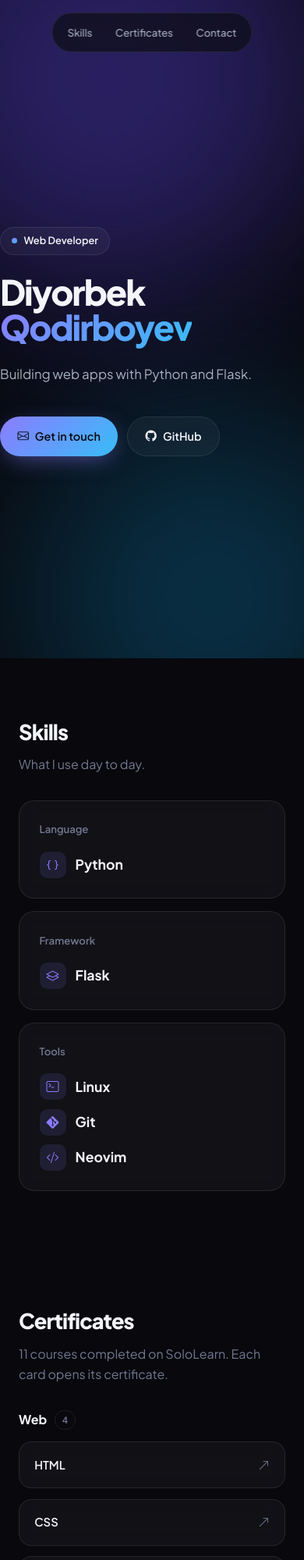
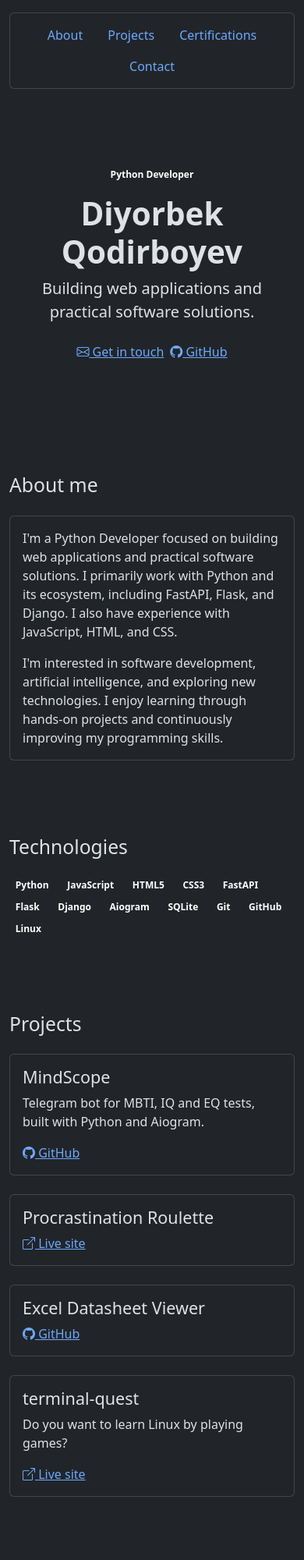
Before and after one commit to dvrone/my-website, a plain HTML site: page index.html in a window 390 px wide. Shown: the top 2000 px of the page at 78% size. Drawn offline with nearby package versions, Linux system fonts and the light colour scheme.

Commit message:
Updated with Bootstrap 6

```diff
--- a/index.html
+++ b/index.html
@@ -1,272 +1,184 @@
 <!doctype html>
-<html lang="en">
+<html lang="en" data-bs-theme="dark">
 
 <head>
   <meta charset="UTF-8" />
   <meta name="viewport" content="width=device-width, initial-scale=1.0" />
-  <title>Diyorbek Qodirboyev | Web Developer</title>
+  <title>Diyorbek Qodirboyev | Python Developer</title>
 
-  <meta name="description" content="Diyorbek Qodirboyev: web developer building with Python and Flask." />
+  <meta name="description"
+    content="Diyorbek Qodirboyev: Python developer building web applications and practical software with Flask, FastAPI and Django." />
   <meta name="author" content="Diyorbek Qodirboyev" />
-  <meta property="og:title" content="Diyorbek Qodirboyev | Web Developer" />
-  <meta property="og:description" content="Web developer. Python and Flask." />
+  <meta property="og:title" content="Diyorbek Qodirboyev | Python Developer" />
+  <meta property="og:description" content="Python developer. Web applications and practical software solutions." />
   <meta property="og:type" content="website" />
-  <meta name="theme-color" content="#08080d" />
 
   <link rel="icon" href="favicon.ico" sizes="any" />
-  <link rel="preconnect" href="https://fonts.googleapis.com" />
-  <link rel="preconnect" href="https://fonts.gstatic.com" crossorigin />
-  <link href="https://fonts.googleapis.com/css2?family=Plus+Jakarta+Sans:wght@400;500;600;700;800&display=swap"
-    rel="stylesheet" />
   <link rel="stylesheet" href="https://cdn.jsdelivr.net/npm/bootstrap-icons@1.13.1/font/bootstrap-icons.min.css" />
-
-  <style>
-    *, *::before, *::after { box-sizing: border-box; margin: 0; padding: 0; }
-    html { scroll-behavior: smooth; scroll-padding-top: 5rem; }
-
-    :root {
-      --bg: #08080d;
-      --card: rgba(255, 255, 255, 0.04);
-      --card-h: rgba(255, 255, 255, 0.07);
-      --line: rgba(255, 255, 255, 0.09);
-      --line-h: rgba(139, 124, 255, 0.55);
-      --text: #aab0c0;
-      --heading: #f4f5fa;
-      --muted: #727890;
-      --a1: #8b7cff;
-      --a2: #38bdf8;
-      --grad: linear-gradient(135deg, var(--a1), var(--a2));
-      --radius: 20px;
-      --page: 1040px;
-      --font: "Plus Jakarta Sans", system-ui, -apple-system, sans-serif;
-    }
-
-    body {
-      font-family: var(--font); background: var(--bg); color: var(--text);
-      line-height: 1.65; overflow-x: hidden; -webkit-font-smoothing: antialiased;
-    }
-    a { color: inherit; text-decoration: none; }
-    ::selection { background: var(--a1); color: #fff; }
-    a:focus-visible { outline: 2px solid var(--a2); outline-offset: 3px; }
-
-    /* Ambient glow */
-    .glow { position: fixed; inset: 0; z-index: -1; pointer-events: none; overflow: hidden; }
-    .glow::before, .glow::after { content: ""; position: absolute; border-radius: 50%; filter: blur(110px); opacity: 0.35; }
-    .glow::before { width: 560px; height: 560px; background: #6a4dff; top: -180px; left: -140px; }
-    .glow::after { width: 480px; height: 480px; background: #0ea5e9; bottom: -160px; right: -120px; opacity: 0.25; }
-
-    .container { max-width: var(--page); margin: 0 auto; padding: 0 1.5rem; }
-
-    /* Floating nav */
-    nav {
-      position: fixed; top: 1rem; left: 50%; transform: translateX(-50%); z-index: 50;
-      display: flex; align-items: center; gap: 0.25rem; padding: 0.4rem;
-      background: rgba(14, 14, 22, 0.7); border: 1px solid var(--line); border-radius: 999px;
-      backdrop-filter: blur(14px); -webkit-backdrop-filter: blur(14px);
-    }
-    nav a { font-size: 0.82rem; font-weight: 500; color: var(--text); padding: 0.45rem 1rem; border-radius: 999px; transition: background 0.2s, color 0.2s; }
-    nav a:hover { background: var(--card-h); color: var(--heading); }
-
-    /* Hero */
-    .hero { min-height: 100dvh; display: flex; align-items: center; padding: 6rem 0 4rem; }
-    .pill {
-      display: inline-flex; align-items: center; gap: 0.5rem; font-size: 0.8rem; font-weight: 600; color: var(--heading);
-      padding: 0.4rem 0.9rem; border: 1px solid var(--line); border-radius: 999px; background: var(--card);
-    }
-    .pill::before { content: ""; width: 7px; height: 7px; border-radius: 50%; background: var(--grad); }
-    h1 {
-      margin-top: 1.5rem; font-size: clamp(2.8rem, 9vw, 5.6rem); font-weight: 800; line-height: 1.02;
-      letter-spacing: -0.045em; color: var(--heading);
-    }
-    h1 .grad { background: var(--grad); -webkit-background-clip: text; background-clip: text; color: transparent; }
-    .hero p.sub { margin-top: 1.5rem; font-size: clamp(1.05rem, 2.4vw, 1.3rem); max-width: 34ch; color: var(--text); }
-    .cta { margin-top: 2.5rem; display: flex; flex-wrap: wrap; gap: 0.75rem; }
-    .btn {
-      display: inline-flex; align-items: center; gap: 0.5rem; padding: 0.8rem 1.4rem; border-radius: 999px;
-      font-size: 0.9rem; font-weight: 600; transition: transform 0.15s, box-shadow 0.2s, background 0.2s;
-    }
-    .btn:active { transform: scale(0.97); }
-    .btn-primary { background: var(--grad); color: #0a0a12; box-shadow: 0 8px 30px -8px rgba(139, 124, 255, 0.6); }
-    .btn-primary:hover { box-shadow: 0 10px 38px -6px rgba(139, 124, 255, 0.85); }
-    .btn-ghost { border: 1px solid var(--line); background: var(--card); color: var(--heading); }
-    .btn-ghost:hover { background: var(--card-h); }
-
-    /* Sections */
-    section { padding: 4.5rem 0; }
-    .sec-head { margin-bottom: 2rem; }
-    h2 { font-size: clamp(1.7rem, 4vw, 2.3rem); font-weight: 800; letter-spacing: -0.035em; color: var(--heading); }
-    .sec-head p { margin-top: 0.4rem; color: var(--muted); }
-
-    .card {
-      background: var(--card); border: 1px solid var(--line); border-radius: var(--radius);
-      backdrop-filter: blur(10px); -webkit-backdrop-filter: blur(10px);
-    }
-
-    /* Skills */
-    .skills { display: grid; grid-template-columns: repeat(3, 1fr); gap: 1rem; }
-    .skill { padding: 1.6rem; transition: border-color 0.25s, background 0.25s, transform 0.25s; }
-    .skill:hover { border-color: var(--line-h); background: var(--card-h); transform: translateY(-3px); }
-    .skill h3 { font-size: 0.82rem; font-weight: 600; color: var(--muted); margin-bottom: 1.1rem; }
-    .skill ul { list-style: none; display: flex; flex-direction: column; gap: 0.7rem; }
-    .skill li { display: flex; align-items: center; gap: 0.75rem; font-size: 1.1rem; font-weight: 700; color: var(--heading); }
-    .skill li i {
-      display: grid; place-items: center; width: 34px; height: 34px; border-radius: 10px; font-size: 1rem;
-      background: rgba(139, 124, 255, 0.12); color: var(--a1);
-    }
-
-    /* Certificates */
-    .cert-group + .cert-group { margin-top: 2.25rem; }
-    .cert-title { display: flex; align-items: center; gap: 0.6rem; font-size: 1rem; font-weight: 700; color: var(--heading); margin-bottom: 0.9rem; }
-    .cert-title span { font-size: 0.72rem; font-weight: 600; color: var(--muted); padding: 0.1rem 0.55rem; border: 1px solid var(--line); border-radius: 999px; }
-    .cert-grid { display: grid; grid-template-columns: repeat(auto-fill, minmax(230px, 1fr)); gap: 0.85rem; }
-    .cert {
-      display: flex; align-items: center; justify-content: space-between; gap: 0.75rem; padding: 1.05rem 1.2rem;
-      font-weight: 600; font-size: 0.92rem; color: var(--heading); border-radius: 16px;
-      transition: border-color 0.25s, background 0.25s, transform 0.25s;
-    }
-    .cert i { color: var(--muted); transition: color 0.2s, transform 0.2s; }
-    .cert:hover { border-color: var(--line-h); background: var(--card-h); transform: translateY(-3px); }
-    .cert:hover i { color: var(--a2); transform: translate(2px, -2px); }
-
-    /* Contact + footer */
-    .contact-card { padding: clamp(1.75rem, 5vw, 3rem); text-align: center; }
-    .contact-card h2 { margin-bottom: 0.6rem; }
-    .contact-card p { color: var(--muted); }
-    .contact-card .cta { justify-content: center; }
-    footer { padding: 2rem 0 3rem; text-align: center; font-size: 0.78rem; color: var(--muted); }
-
-    /* Reveal */
-    .reveal { opacity: 0; transform: translateY(18px); transition: opacity 0.6s ease, transform 0.6s ease; }
-    .reveal.visible { opacity: 1; transform: none; }
-
-    @media (max-width: 760px) {
-      .skills { grid-template-columns: 1fr; }
-      nav a { padding: 0.45rem 0.8rem; }
-    }
-    @media (prefers-reduced-motion: reduce) {
-      html { scroll-behavior: auto; }
-      .reveal { opacity: 1; transform: none; transition: none; }
-      * { transition: none !important; }
-    }
-  </style>
+  <link href="https://cdn.jsdelivr.net/npm/bootstrap@6.0.0-alpha.1/dist/css/bootstrap.min.css" rel="stylesheet" integrity="sha384-B/GM4XqrwHnWXNOWMbloTmrYXZg10cakYGmpfsR/bbzQ6JAJI4ihuyADKLnBgrCe" crossorigin="anonymous">
 </head>
 
 <body>
-  <div class="glow" aria-hidden="true"></div>
 
-  <nav aria-label="Main">
-    <a href="#skills">Skills</a>
-    <a href="#certificates">Certificates</a>
-    <a href="#contact">Contact</a>
-  </nav>
-
-  <header class="container hero">
-    <div>
-      <span class="pill">Web Developer</span>
-      <h1>Diyorbek<br /><span class="grad">Qodirboyev</span></h1>
-      <p class="sub">Building web apps with Python and Flask.</p>
-      <div class="cta">
-        <a class="btn btn-primary" href="mailto:kodirboev@proton.me"><i class="bi bi-envelope" aria-hidden="true"></i> Get in touch</a>
-        <a class="btn btn-ghost" href="https://github.com/dvrone" target="_blank" rel="noopener noreferrer"><i class="bi bi-github" aria-hidden="true"></i> GitHub</a>
-      </div>
+  <!-- Nav -->
+  <header class="sticky-top pt-3">
+    <div class="container">
+      <nav class="card card-translucent" aria-label="Main">
+        <ul class="nav nav-pills justify-content-center p-2 mb-0">
+          <li class="nav-item"><a class="nav-link" href="#about">About</a></li>
+          <li class="nav-item"><a class="nav-link" href="#projects">Projects</a></li>
+          <li class="nav-item"><a class="nav-link" href="#certifications">Certifications</a></li>
+          <li class="nav-item"><a class="nav-link" href="#contact">Contact</a></li>
+        </ul>
+      </nav>
     </div>
   </header>
 
+  <!-- Hero -->
+  <section class="container py-5 my-5 text-center">
+    <span class="badge badge-subtle theme-primary">Python Developer</span>
+    <h1 class="display-2 fw-bold mt-3">Diyorbek Qodirboyev</h1>
+    <p class="lead fg-2 mb-4">Building web applications and practical software solutions.</p>
+    <div class="d-flex flex-wrap justify-content-center gap-2">
+      <a class="btn-solid theme-primary btn-lg" href="mailto:kodirboev@proton.me"><i class="bi bi-envelope" aria-hidden="true"></i> Get in touch</a>
+      <a class="btn-outline theme-secondary btn-lg" href="https://github.com/dvrone" target="_blank" rel="noopener noreferrer"><i class="bi bi-github" aria-hidden="true"></i> GitHub</a>
+    </div>
+  </section>
+
   <main>
-    <section id="skills">
-      <div class="container">
-        <div class="sec-head reveal">
-          <h2>Skills</h2>
-          <p>What I use day to day.</p>
-        </div>
-        <div class="skills">
-          <div class="card skill reveal">
-            <h3>Language</h3>
-            <ul><li><i class="bi bi-braces" aria-hidden="true"></i> Python</li></ul>
-          </div>
-          <div class="card skill reveal">
-            <h3>Framework</h3>
-            <ul><li><i class="bi bi-layers" aria-hidden="true"></i> Flask</li></ul>
-          </div>
-          <div class="card skill reveal">
-            <h3>Tools</h3>
-            <ul>
-              <li><i class="bi bi-terminal" aria-hidden="true"></i> Linux</li>
-              <li><i class="bi bi-git" aria-hidden="true"></i> Git</li>
-              <li><i class="bi bi-code-slash" aria-hidden="true"></i> Neovim</li>
-            </ul>
-          </div>
-        </div>
+    <!-- About -->
+    <section class="container py-5" id="about">
+      <h2 class="mb-4">About me</h2>
+      <div class="card card-body">
+        <p class="card-text">I'm a Python Developer focused on building web applications and practical software solutions. I primarily work with Python and its ecosystem, including FastAPI, Flask, and Django. I also have experience with JavaScript, HTML, and CSS.</p>
+        <p class="card-text">I'm interested in software development, artificial intelligence, and exploring new technologies. I enjoy learning through hands-on projects and continuously improving my programming skills.</p>
       </div>
     </section>
 
-    <section id="certificates">
-      <div class="container">
-        <div class="sec-head reveal">
-          <h2>Certificates</h2>
-          <p>11 courses completed on SoloLearn. Each card opens its certificate.</p>
-        </div>
+    <!-- Technologies -->
+    <section class="container py-5" id="technologies">
+      <h2 class="mb-4">Technologies</h2>
+      <div class="d-flex flex-wrap gap-2">
+        <span class="badge badge-subtle theme-primary rounded-pill">Python</span>
+        <span class="badge badge-subtle theme-primary rounded-pill">JavaScript</span>
+        <span class="badge badge-subtle theme-primary rounded-pill">HTML5</span>
+        <span class="badge badge-subtle theme-primary rounded-pill">CSS3</span>
+        <span class="badge badge-subtle theme-primary rounded-pill">FastAPI</span>
+        <span class="badge badge-subtle theme-primary rounded-pill">Flask</span>
+        <span class="badge badge-subtle theme-primary rounded-pill">Django</span>
+        <span class="badge badge-subtle theme-primary rounded-pill">Aiogram</span>
+        <span class="badge badge-subtle theme-primary rounded-pill">SQLite</span>
+        <span class="badge badge-subtle theme-primary rounded-pill">Git</span>
+        <span class="badge badge-subtle theme-primary rounded-pill">GitHub</span>
+        <span class="badge badge-subtle theme-primary rounded-pill">Linux</span>
+      </div>
+    </section>
 
-        <div class="cert-group reveal">
-          <div class="cert-title">Web <span>4</span></div>
-          <div class="cert-grid">
-            <a class="card cert" href="https://www.sololearn.com/certificates/CC-1PQBJBBJ" target="_blank" rel="noopener noreferrer">HTML <i class="bi bi-arrow-up-right" aria-hidden="true"></i></a>
-            <a class="card cert" href="https://www.sololearn.com/certificates/CC-UDZZTQKR" target="_blank" rel="noopener noreferrer">CSS <i class="bi bi-arrow-up-right" aria-hidden="true"></i></a>
-            <a class="card cert" href="https://www.sololearn.com/certificates/CC-YOBGLOPK" target="_blank" rel="noopener noreferrer">JavaScript <i class="bi bi-arrow-up-right" aria-hidden="true"></i></a>
-            <a class="card cert" href="https://www.sololearn.com/certificates/CC-42JDPEAJ" target="_blank" rel="noopener noreferrer">Web Development <i class="bi bi-arrow-up-right" aria-hidden="true"></i></a>
+    <!-- Projects -->
+    <section class="container py-5" id="projects">
+      <h2 class="mb-4">Projects</h2>
+      <div class="row row-cols-1 md:row-cols-2 g-4">
+
+        <div class="col">
+          <div class="card h-100">
+            <div class="card-body">
+              <h3 class="card-title h4">MindScope</h3>
+              <p class="card-text fg-2">Telegram bot for MBTI, IQ and EQ tests, built with Python and Aiogram.</p>
+              <a class="btn-outline theme-primary btn-sm mt-auto align-self-start" href="https://github.com/dvrone/mindscope" target="_blank" rel="noopener noreferrer"><i class="bi bi-github" aria-hidden="true"></i> GitHub</a>
+            </div>
           </div>
         </div>
 
-        <div class="cert-group reveal">
-          <div class="cert-title">Python <span>3</span></div>
-          <div class="cert-grid">
-            <a class="card cert" href="https://www.sololearn.com/certificates/CC-JTIHM0XZ" target="_blank" rel="noopener noreferrer">Introduction to Python <i class="bi bi-arrow-up-right" aria-hidden="true"></i></a>
-            <a class="card cert" href="https://www.sololearn.com/certificates/CC-XYQZOWKC" target="_blank" rel="noopener noreferrer">Python Intermediate <i class="bi bi-arrow-up-right" aria-hidden="true"></i></a>
-            <a class="card cert" href="https://www.sololearn.com/certificates/CC-EI3QTN6M" target="_blank" rel="noopener noreferrer">Python Developer <i class="bi bi-arrow-up-right" aria-hidden="true"></i></a>
+        <div class="col">
+          <div class="card h-100">
+            <div class="card-body">
+              <h3 class="card-title h4">Procrastination Roulette</h3>
+              <a class="btn-outline theme-primary btn-sm mt-auto align-self-start" href="https://pro-roulette.netlify.app/" target="_blank" rel="noopener noreferrer"><i class="bi bi-box-arrow-up-right" aria-hidden="true"></i> Live site</a>
+            </div>
           </div>
         </div>
 
-        <div class="cert-group reveal">
-          <div class="cert-title">AI and data <span>4</span></div>
-          <div class="cert-grid">
-            <a class="card cert" href="https://www.sololearn.com/certificates/CC-3BS6UHDU" target="_blank" rel="noopener noreferrer">Meet Claude <i class="bi bi-arrow-up-right" aria-hidden="true"></i></a>
-            <a class="card cert" href="https://www.sololearn.com/certificates/CC-OHANR0GY" target="_blank" rel="noopener noreferrer">Prompt Engineering <i class="bi bi-arrow-up-right" aria-hidden="true"></i></a>
-            <a class="card cert" href="https://www.sololearn.com/certificates/CC-UQPUTDTB" target="_blank" rel="noopener noreferrer">Data Analytics with AI <i class="bi bi-arrow-up-right" aria-hidden="true"></i></a>
-            <a class="card cert" href="https://www.sololearn.com/certificates/CC-4DLX6RXO" target="_blank" rel="noopener noreferrer">Tech for Everyone <i class="bi bi-arrow-up-right" aria-hidden="true"></i></a>
+        <div class="col">
+          <div class="card h-100">
+            <div class="card-body">
+              <h3 class="card-title h4">Excel Datasheet Viewer</h3>
+              <a class="btn-outline theme-primary btn-sm mt-auto align-self-start" href="https://github.com/dvrone/excel-datasheet-viewer" target="_blank" rel="noopener noreferrer"><i class="bi bi-github" aria-hidden="true"></i> GitHub</a>
+            </div>
           </div>
         </div>
+
+        <div class="col">
+          <div class="card h-100">
+            <div class="card-body">
+              <h3 class="card-title h4">terminal-quest</h3>
+              <p class="card-text fg-2">Do you want to learn Linux by playing games?</p>
+              <a class="btn-outline theme-primary btn-sm mt-auto align-self-start" href="https://terminal-quest.netlify.app/" target="_blank" rel="noopener noreferrer"><i class="bi bi-box-arrow-up-right" aria-hidden="true"></i> Live site</a>
+            </div>
+          </div>
+        </div>
+
       </div>
     </section>
 
-    <section id="contact">
-      <div class="container">
-        <div class="card contact-card reveal">
-          <h2>Let's build something</h2>
-          <p>Open to web development work and collaboration.</p>
-          <div class="cta">
-            <a class="btn btn-primary" href="mailto:kodirboev@proton.me"><i class="bi bi-envelope" aria-hidden="true"></i> kodirboev@proton.me</a>
-            <a class="btn btn-ghost" href="https://github.com/dvrone" target="_blank" rel="noopener noreferrer"><i class="bi bi-github" aria-hidden="true"></i> dvrone</a>
-          </div>
+    <!-- Certifications -->
+    <section class="container py-5" id="certifications">
+      <h2>Certifications</h2>
+      <p class="fg-2 mb-4">11 courses completed on SoloLearn. Each button opens its certificate.</p>
+
+      <h3 class="h5 mb-3">Python <span class="badge badge-outline theme-secondary">3</span></h3>
+      <div class="row row-cols-1 sm:row-cols-2 md:row-cols-3 g-3 mb-5">
+        <div class="col"><a class="btn-subtle theme-primary w-100 d-flex justify-content-between" href="https://www.sololearn.com/certificates/CC-EI3QTN6M" target="_blank" rel="noopener noreferrer">Python Developer <i class="bi bi-arrow-up-right" aria-hidden="true"></i></a></div>
+        <div class="col"><a class="btn-subtle theme-primary w-100 d-flex justify-content-between" href="https://www.sololearn.com/certificates/CC-JTIHM0XZ" target="_blank" rel="noopener noreferrer">Introduction to Python <i class="bi bi-arrow-up-right" aria-hidden="true"></i></a></div>
+        <div class="col"><a class="btn-subtle theme-primary w-100 d-flex justify-content-between" href="https://www.sololearn.com/certificates/CC-XYQZOWKC" target="_blank" rel="noopener noreferrer">Python Intermediate <i class="bi bi-arrow-up-right" aria-hidden="true"></i></a></div>
+      </div>
+
+      <h3 class="h5 mb-3">Web <span class="badge badge-outline theme-secondary">4</span></h3>
+      <div class="row row-cols-1 sm:row-cols-2 md:row-cols-3 g-3 mb-5">
+        <div class="col"><a class="btn-subtle theme-primary w-100 d-flex justify-content-between" href="https://www.sololearn.com/certificates/CC-1PQBJBBJ" target="_blank" rel="noopener noreferrer">HTML <i class="bi bi-arrow-up-right" aria-hidden="true"></i></a></div>
+        <div class="col"><a class="btn-subtle theme-primary w-100 d-flex justify-content-between" href="https://www.sololearn.com/certificates/CC-UDZZTQKR" target="_blank" rel="noopener noreferrer">CSS <i class="bi bi-arrow-up-right" aria-hidden="true"></i></a></div>
+        <div class="col"><a class="btn-subtle theme-primary w-100 d-flex justify-content-between" href="https://www.sololearn.com/certificates/CC-YOBGLOPK" target="_blank" rel="noopener noreferrer">JavaScript <i class="bi bi-arrow-up-right" aria-hidden="true"></i></a></div>
+        <div class="col"><a class="btn-subtle theme-primary w-100 d-flex justify-content-between" href="https://www.sololearn.com/certificates/CC-42JDPEAJ" target="_blank" rel="noopener noreferrer">Web Development <i class="bi bi-arrow-up-right" aria-hidden="true"></i></a></div>
+      </div>
+
+      <h3 class="h5 mb-3">AI and data <span class="badge badge-outline theme-secondary">4</span></h3>
+      <div class="row row-cols-1 sm:row-cols-2 md:row-cols-3 g-3">
+        <div class="col"><a class="btn-subtle theme-primary w-100 d-flex justify-content-between" href="https://www.sololearn.com/certificates/CC-3BS6UHDU" target="_blank" rel="noopener noreferrer">Meet Claude <i class="bi bi-arrow-up-right" aria-hidden="true"></i></a></div>
+        <div class="col"><a class="btn-subtle theme-primary w-100 d-flex justify-content-between" href="https://www.sololearn.com/certificates/CC-OHANR0GY" target="_blank" rel="noopener noreferrer">Prompt Engineering <i class="bi bi-arrow-up-right" aria-hidden="true"></i></a></div>
+        <div class="col"><a class="btn-subtle theme-primary w-100 d-flex justify-content-between" href="https://www.sololearn.com/certificates/CC-UQPUTDTB" target="_blank" rel="noopener noreferrer">Data Analytics with AI <i class="bi bi-arrow-up-right" aria-hidden="true"></i></a></div>
+        <div class="col"><a class="btn-subtle theme-primary w-100 d-flex justify-content-between" href="https://www.sololearn.com/certificates/CC-4DLX6RXO" target="_blank" rel="noopener noreferrer">Tech for Everyone <i class="bi bi-arrow-up-right" aria-hidden="true"></i></a></div>
+      </div>
+    </section>
+
+    <!-- Currently learning -->
+    <section class="container py-5" id="learning">
+      <h2 class="mb-4">Currently learning</h2>
+      <div class="d-flex flex-wrap gap-2">
+        <span class="badge badge-outline theme-accent rounded-pill">Artificial Intelligence</span>
+        <span class="badge badge-outline theme-accent rounded-pill">Python development</span>
+        <span class="badge badge-outline theme-accent rounded-pill">Software engineering</span>
+      </div>
+    </section>
+
+    <!-- Contact -->
+    <section class="container py-5" id="contact">
+      <div class="card card-body text-center py-5">
+        <h2 class="card-title">Get in touch</h2>
+        <p class="card-text fg-2">Open to web development work and collaboration.</p>
+        <div class="d-flex flex-wrap justify-content-center gap-2">
+          <a class="btn-solid theme-primary" href="mailto:kodirboev@proton.me"><i class="bi bi-envelope" aria-hidden="true"></i> kodirboev@proton.me</a>
+          <a class="btn-outline theme-secondary" href="https://github.com/dvrone" target="_blank" rel="noopener noreferrer"><i class="bi bi-github" aria-hidden="true"></i> dvrone</a>
         </div>
       </div>
     </section>
   </main>
 
-  <footer>&copy; <span id="year"></span> Diyorbek Qodirboyev</footer>
+  <footer class="container py-4 text-center fg-3">
+    <small>&copy; <span id="year"></span> Diyorbek Qodirboyev</small>
+  </footer>
 
+  <script type="module" src="https://cdn.jsdelivr.net/npm/bootstrap@6.0.0-alpha.1/dist/js/bootstrap.bundle.min.js" integrity="sha384-1a/pXj49ZQ1aHEmrJ+gMw1otqoVsYwlEnlD8mIfY2TV03r20Y0CN7uqx1tQogjPL" crossorigin="anonymous"></script>
   <script>
     document.getElementById("year").textContent = new Date().getFullYear();
-
-    const observer = new IntersectionObserver(
-      entries => entries.forEach(e => {
-        if (e.isIntersecting) { e.target.classList.add("visible"); observer.unobserve(e.target); }
-      }),
-      { threshold: 0.12 }
-    );
-    document.querySelectorAll(".reveal").forEach((el, i) => {
-      el.style.transitionDelay = `${(i % 3) * 0.08}s`;
-      observer.observe(el);
-    });
   </script>
 </body>
 
```
